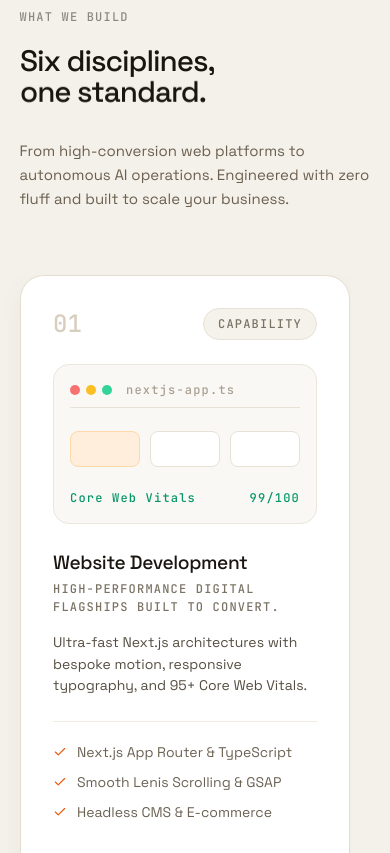
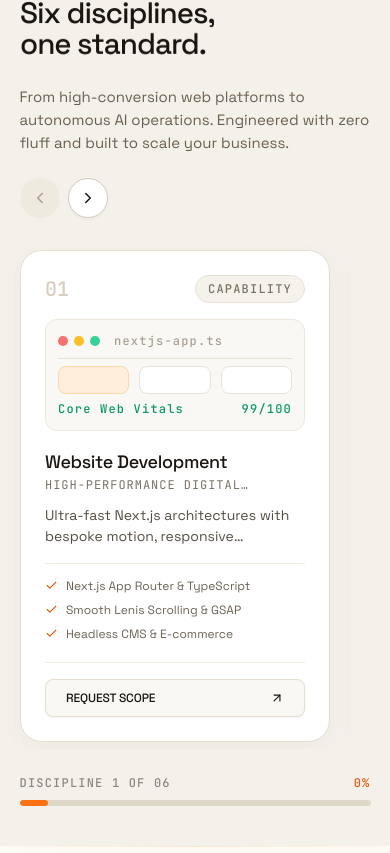
Before and after one commit to ayushmapari56/portfolio, a Next.js app: page / in a window 390 px wide. Shown: the part 2931-3784 px from the top of the page. Built offline with nearby package versions, Linux system fonts and the light colour scheme.

Commit message:
fix(services): eliminate scroll freeze and calibrate viewport height so all cards are 100% visible

```diff
--- a/components/sections/Services.tsx
+++ b/components/sections/Services.tsx
@@ -1,11 +1,11 @@
 "use client";
 
-import { useRef, useEffect, useState } from "react";
+import { useRef, useEffect, useState, useCallback } from "react";
 import gsap from "gsap";
 import { ScrollTrigger } from "gsap/ScrollTrigger";
 import { servicesData, Service } from "@/data/services";
 import SplitReveal from "@/components/ui/SplitReveal";
-import { ArrowUpRight, Check } from "lucide-react";
+import { ArrowUpRight, Check, ChevronLeft, ChevronRight } from "lucide-react";
 
 interface ServicesProps {
   onOpenContact: () => void;
@@ -14,7 +14,19 @@ interface ServicesProps {
 export default function Services({ onOpenContact }: ServicesProps) {
   const sectionRef = useRef<HTMLDivElement>(null);
   const trackRef = useRef<HTMLDivElement>(null);
+  const scrollContainerRef = useRef<HTMLDivElement>(null);
   const [scrollProgress, setScrollProgress] = useState(0);
+  const [canScrollPrev, setCanScrollPrev] = useState(false);
+  const [canScrollNext, setCanScrollNext] = useState(true);
+
+  // Precise scroll calculation
+  const getScrollDistance = useCallback(() => {
+    const track = trackRef.current;
+    if (!track) return 0;
+    // Scroll until the last card is fully visible with comfortable end margin
+    const distance = track.scrollWidth - window.innerWidth + (window.innerWidth * 0.08);
+    return Math.max(0, distance);
+  }, []);
 
   useEffect(() => {
     if (typeof window === "undefined") return;
@@ -26,24 +38,26 @@ export default function Services({ onOpenContact }: ServicesProps) {
 
     const mm = gsap.matchMedia();
 
-    // Desktop: Pinned horizontal scroll (scrub: 0.6)
+    // Desktop (1024px+): Smooth pinned horizontal flow with NO dead zones
     mm.add("(min-width: 1024px)", () => {
-      const getScrollAmount = () => {
-        return track.scrollWidth - window.innerWidth + 140;
-      };
+      const distance = getScrollDistance();
 
       const tween = gsap.to(track, {
-        x: () => -getScrollAmount(),
+        x: () => -distance,
         ease: "none",
         scrollTrigger: {
           trigger: section,
           start: "top top",
-          end: () => `+=${getScrollAmount() * 1.15}`,
+          end: () => `+=${distance}`,
           pin: true,
-          scrub: 0.6,
+          pinSpacing: true,
+          anticipatePin: 1,
+          scrub: 0.8,
           invalidateOnRefresh: true,
           onUpdate: (self) => {
             setScrollProgress(self.progress);
+            setCanScrollPrev(self.progress > 0.03);
+            setCanScrollNext(self.progress < 0.97);
           },
         },
       });
@@ -57,13 +71,32 @@ export default function Services({ onOpenContact }: ServicesProps) {
     return () => {
       mm.revert();
     };
-  }, []);
+  }, [getScrollDistance]);
 
   const handleMobileScroll = (e: React.UIEvent<HTMLDivElement>) => {
     const el = e.currentTarget;
     const max = el.scrollWidth - el.clientWidth;
     if (max > 0) {
-      setScrollProgress(el.scrollLeft / max);
+      const progress = el.scrollLeft / max;
+      setScrollProgress(progress);
+      setCanScrollPrev(progress > 0.03);
+      setCanScrollNext(progress < 0.97);
+    }
+  };
+
+  const scrollByCard = (direction: "prev" | "next") => {
+    const isDesktop = window.innerWidth >= 1024;
+    if (isDesktop && sectionRef.current) {
+      const distance = getScrollDistance();
+      const step = distance / 5;
+      const targetScroll = window.scrollY + (direction === "next" ? step : -step);
+      window.scrollTo({ top: targetScroll, behavior: "smooth" });
+    } else if (scrollContainerRef.current) {
+      const cardWidth = 340;
+      scrollContainerRef.current.scrollBy({
+        left: direction === "next" ? cardWidth : -cardWidth,
+        behavior: "smooth",
+      });
     }
   };
 
@@ -71,37 +104,69 @@ export default function Services({ onOpenContact }: ServicesProps) {
     <section
       id="services"
       ref={sectionRef}
-      className="relative bg-[#F4F1EA] text-[#0B0B14] py-20 lg:py-[140px] px-[5vw] overflow-hidden"
+      className="relative bg-[#F4F1EA] text-[#0B0B14] min-h-screen lg:h-screen lg:max-h-[960px] flex flex-col justify-between py-10 lg:py-12 px-[5vw] overflow-hidden"
     >
-      <div className="max-w-[1400px] mx-auto mb-16 lg:mb-20">
-        <div className="flex flex-col md:flex-row md:items-end justify-between gap-8">
+      {/* ── Compact Header Bar ── */}
+      <div className="max-w-[1400px] w-full mx-auto mb-6 lg:mb-8 shrink-0">
+        <div className="flex flex-col md:flex-row md:items-end justify-between gap-6">
           <div>
-            <span className="block text-mono-label font-mono font-medium uppercase tracking-[0.1em] text-[#8C887E] mb-5">
+            <span className="block text-mono-label font-mono font-medium uppercase tracking-[0.1em] text-[#8C887E] mb-3">
               WHAT WE BUILD
             </span>
             <SplitReveal
               as="h2"
-              className="text-section font-medium tracking-[-0.035em] leading-[1.02] text-[#1a1510]"
+              className="text-section font-medium tracking-[-0.035em] leading-[1.05] text-[#1a1510]"
             >
               {"Six disciplines,\none standard."}
             </SplitReveal>
           </div>
 
-          <p className="max-w-[60ch] text-body text-[#6b6050] font-normal leading-[1.6]">
-            From high-conversion web platforms to autonomous AI operations.
-            Engineered with zero fluff and built to scale your business.
-          </p>
+          <div className="flex flex-col sm:flex-row items-start sm:items-end gap-6 md:gap-10">
+            <p className="max-w-[48ch] text-body text-[#6b6050] font-normal leading-[1.55]">
+              From high-conversion web platforms to autonomous AI operations.
+              Engineered with zero fluff and built to scale your business.
+            </p>
+
+            {/* Quick Navigation Arrow Buttons */}
+            <div className="flex items-center gap-2 shrink-0">
+              <button
+                onClick={() => scrollByCard("prev")}
+                disabled={!canScrollPrev}
+                aria-label="Previous discipline"
+                className={`w-10 h-10 rounded-full border border-[#D5CDC0] flex items-center justify-center transition-all duration-200 ${
+                  canScrollPrev
+                    ? "bg-white text-[#1a1510] hover:bg-orange-600 hover:text-white hover:border-orange-600 shadow-sm"
+                    : "bg-[#EAE4D8]/50 text-[#A89F90] cursor-not-allowed border-transparent"
+                }`}
+              >
+                <ChevronLeft size={18} />
+              </button>
+              <button
+                onClick={() => scrollByCard("next")}
+                disabled={!canScrollNext}
+                aria-label="Next discipline"
+                className={`w-10 h-10 rounded-full border border-[#D5CDC0] flex items-center justify-center transition-all duration-200 ${
+                  canScrollNext
+                    ? "bg-white text-[#1a1510] hover:bg-orange-600 hover:text-white hover:border-orange-600 shadow-sm"
+                    : "bg-[#EAE4D8]/50 text-[#A89F90] cursor-not-allowed border-transparent"
+                }`}
+              >
+                <ChevronRight size={18} />
+              </button>
+            </div>
+          </div>
         </div>
       </div>
 
-      {/* 5. Horizontal Cards Viewport */}
+      {/* ── Horizontal Cards Viewport: Compact & 100% visible in one view ── */}
       <div
-        className="w-full overflow-x-auto lg:overflow-hidden scrollbar-none px-[5vw] -mx-[5vw]"
+        ref={scrollContainerRef}
+        className="w-full overflow-x-auto lg:overflow-hidden scrollbar-none px-[5vw] -mx-[5vw] my-auto py-2"
         onScroll={handleMobileScroll}
       >
         <div
           ref={trackRef}
-          className="flex gap-8 lg:gap-10 w-max items-stretch pb-8 will-change-transform"
+          className="flex gap-6 lg:gap-8 w-max items-stretch will-change-transform"
         >
           {servicesData.map((service, index) => (
             <ServiceCardItem
@@ -114,8 +179,16 @@ export default function Services({ onOpenContact }: ServicesProps) {
         </div>
       </div>
 
-      {/* Thin Horizontal Scroll Progress Bar */}
-      <div className="max-w-[1400px] mx-auto mt-8 lg:mt-12">
+      {/* ── Progress Bar & Counter ── */}
+      <div className="max-w-[1400px] w-full mx-auto mt-6 lg:mt-8 shrink-0">
+        <div className="flex items-center justify-between gap-4 mb-2">
+          <span className="text-mono-label font-mono text-[#8C887E] tracking-[0.1em] uppercase">
+            Discipline {Math.min(6, Math.max(1, Math.round(scrollProgress * 5) + 1))} of 06
+          </span>
+          <span className="text-mono-label font-mono text-orange-600 font-medium">
+            {Math.round(scrollProgress * 100)}%
+          </span>
+        </div>
         <div className="w-full h-1.5 bg-[#E0D8CB] rounded-full overflow-hidden">
           <div
             className="h-full bg-gradient-to-r from-orange-500 to-[#FF6E10] transition-all duration-150 ease-out rounded-full will-change-transform"
@@ -136,55 +209,55 @@ function ServiceCardItem({
   onOpenContact: () => void;
 }) {
   return (
-    <div className="group relative w-[330px] sm:w-[380px] lg:w-[420px] rounded-[24px] bg-white border border-[#E5DDD0] shadow-[0_8px_30px_rgb(0,0,0,0.04)] hover:shadow-[0_24px_50px_rgba(255,110,16,0.12)] hover:border-orange-500/80 p-8 sm:p-10 flex flex-col justify-between transition-all duration-300 hover:-translate-y-2 select-none will-change-transform">
+    <div className="group relative w-[310px] sm:w-[350px] lg:w-[380px] rounded-[22px] bg-white border border-[#E5DDD0] shadow-[0_6px_24px_rgb(0,0,0,0.03)] hover:shadow-[0_20px_40px_rgba(255,110,16,0.12)] hover:border-orange-500/80 p-6 sm:p-7 flex flex-col justify-between transition-all duration-300 hover:-translate-y-1.5 select-none will-change-transform">
       <div>
-        {/* Top Header: Big muted number & mono tag */}
-        <div className="flex items-center justify-between mb-6">
-          <span className="text-2xl lg:text-3xl font-mono font-medium tabular-nums text-[#D8CEBE] group-hover:text-orange-500 transition-colors">
+        {/* Top Header: Number & Tag */}
+        <div className="flex items-center justify-between mb-4">
+          <span className="text-xl sm:text-2xl font-mono font-medium tabular-nums text-[#D8CEBE] group-hover:text-orange-500 transition-colors">
             {service.number}
           </span>
-          <span className="text-mono-label font-mono font-medium tracking-[0.1em] uppercase px-3.5 py-1.5 rounded-full bg-[#F5F2EB] text-[#7A7264] border border-[#E8E2D6]">
+          <span className="text-mono-label font-mono font-medium tracking-[0.1em] uppercase px-3 py-1 rounded-full bg-[#F5F2EB] text-[#7A7264] border border-[#E8E2D6]">
             CAPABILITY
           </span>
         </div>
 
-        {/* Small Illustration Area on top */}
-        <div className="w-full h-40 rounded-2xl bg-[#FAF8F5] border border-[#ECE6DB] mb-7 p-4 flex items-center justify-center relative overflow-hidden group-hover:border-orange-200 transition-colors">
+        {/* Compact Illustration */}
+        <div className="w-full h-28 sm:h-32 rounded-xl bg-[#FAF8F5] border border-[#ECE6DB] mb-5 p-3 flex items-center justify-center relative overflow-hidden group-hover:border-orange-200 transition-colors">
           <ServiceIllustration type={service.iconType} />
         </div>
 
         {/* Title & Tagline */}
-        <h3 className="text-card font-medium tracking-[-0.02em] leading-[1.15] text-[#1a1510] group-hover:text-orange-600 transition-colors">
+        <h3 className="text-lg sm:text-xl font-medium tracking-[-0.02em] leading-[1.2] text-[#1a1510] group-hover:text-orange-600 transition-colors">
           {service.title}
         </h3>
-        <p className="text-mono-label font-mono text-[#7A7264] tracking-[0.1em] uppercase mt-1.5 mb-4">
+        <p className="text-xs font-mono text-[#7A7264] tracking-[0.08em] uppercase mt-1 mb-3 line-clamp-1">
           {service.tagline}
         </p>
 
-        {/* Description: 16-17px */}
-        <p className="text-card-desc text-[#554E42] leading-[1.55] mb-6 max-w-[60ch]">
+        {/* Description: clean 2-line clamp */}
+        <p className="text-sm text-[#554E42] leading-[1.5] mb-4 line-clamp-2">
           {service.description}
         </p>
 
         {/* Deliverables List */}
-        <div className="space-y-2.5 pt-5 border-t border-[#F0EBE0]">
+        <div className="space-y-2 pt-3.5 border-t border-[#F0EBE0]">
           {service.deliverables.slice(0, 3).map((item, i) => (
-            <div key={i} className="flex items-center gap-2.5 text-sm text-[#6B6254] font-normal">
-              <Check size={14} className="text-orange-600 shrink-0" />
+            <div key={i} className="flex items-center gap-2 text-xs text-[#6B6254] font-normal">
+              <Check size={13} className="text-orange-600 shrink-0" />
               <span className="line-clamp-1">{item}</span>
             </div>
           ))}
         </div>
       </div>
 
-      {/* Action CTA with taller padding (14px 28px) */}
-      <div className="pt-7 mt-7 border-t border-[#F0EBE0]">
+      {/* Action CTA */}
+      <div className="pt-4 mt-5 border-t border-[#F0EBE0]">
         <button
           onClick={onOpenContact}
-          className="w-full flex items-center justify-between py-3.5 px-7 rounded-xl bg-[#FAF8F5] hover:bg-orange-600 hover:text-white text-[#1a1510] text-nav font-medium uppercase tracking-[-0.01em] transition-all duration-200 border border-[#E5DDD0] hover:border-orange-600 shadow-sm"
+          className="w-full flex items-center justify-between py-2.5 px-5 rounded-lg bg-[#FAF8F5] hover:bg-orange-600 hover:text-white text-[#1a1510] text-xs font-medium uppercase tracking-[-0.01em] transition-all duration-200 border border-[#E5DDD0] hover:border-orange-600 shadow-sm"
         >
           <span>Request Scope</span>
-          <ArrowUpRight size={15} className="group-hover:translate-x-0.5 group-hover:-translate-y-0.5 transition-transform" />
+          <ArrowUpRight size={14} className="group-hover:translate-x-0.5 group-hover:-translate-y-0.5 transition-transform" />
         </button>
       </div>
     </div>
@@ -203,9 +276,9 @@ function ServiceIllustration({ type }: { type: Service["iconType"] }) {
             <span className="ml-2 text-mono-label font-mono text-[#A89F90] tracking-[0.1em]">nextjs-app.ts</span>
           </div>
           <div className="grid grid-cols-3 gap-2.5 my-auto">
-            <div className="h-9 rounded-lg bg-orange-100/80 border border-orange-200" />
-            <div className="h-9 rounded-lg bg-white border border-[#E8E2D6]" />
-            <div className="h-9 rounded-lg bg-white border border-[#E8E2D6]" />
+            <div className="h-7 rounded-lg bg-orange-100/80 border border-orange-200" />
+            <div className="h-7 rounded-lg bg-white border border-[#E8E2D6]" />
+            <div className="h-7 rounded-lg bg-white border border-[#E8E2D6]" />
           </div>
           <div className="flex justify-between items-center text-mono-label font-mono text-emerald-600 tracking-[0.1em]">
             <span>Core Web Vitals</span>
@@ -221,16 +294,16 @@ function ServiceIllustration({ type }: { type: Service["iconType"] }) {
             <line x1="20%" y1="50%" x2="50%" y2="50%" stroke="#CBD5E1" strokeWidth="2" strokeDasharray="3 3" />
             <line x1="50%" y1="50%" x2="80%" y2="50%" stroke="#CBD5E1" strokeWidth="2" strokeDasharray="3 3" />
           </svg>
-          <div className="relative z-10 w-12 h-12 rounded-xl bg-white border border-[#E2E8F0] shadow-sm flex flex-col items-center justify-center">
-            <span className="text-[9px] font-mono font-medium text-sky-600 tracking-[0.1em]">INBOUND</span>
+          <div className="relative z-10 w-10 h-10 rounded-xl bg-white border border-[#E2E8F0] shadow-sm flex flex-col items-center justify-center">
+            <span className="text-[8px] font-mono font-medium text-sky-600 tracking-[0.1em]">INBOUND</span>
             <span className="text-xs">⚡</span>
           </div>
-          <div className="relative z-10 w-14 h-14 rounded-2xl bg-gradient-to-tr from-emerald-500 to-teal-400 text-white shadow-md flex flex-col items-center justify-center">
-            <span className="text-[9px] font-mono font-medium tracking-[0.1em]">LLM</span>
-            <span className="text-sm">🤖</span>
+          <div className="relative z-10 w-12 h-12 rounded-2xl bg-gradient-to-tr from-emerald-500 to-teal-400 text-white shadow-md flex flex-col items-center justify-center">
+            <span className="text-[8px] font-mono font-medium tracking-[0.1em]">LLM</span>
+            <span className="text-xs">🤖</span>
           </div>
-          <div className="relative z-10 w-12 h-12 rounded-xl bg-white border border-[#E2E8F0] shadow-sm flex flex-col items-center justify-center">
-            <span className="text-[9px] font-mono font-medium text-orange-600 tracking-[0.1em]">CRM</span>
+          <div className="relative z-10 w-10 h-10 rounded-xl bg-white border border-[#E2E8F0] shadow-sm flex flex-col items-center justify-center">
+            <span className="text-[8px] font-mono font-medium text-orange-600 tracking-[0.1em]">CRM</span>
             <span className="text-xs">✓</span>
           </div>
         </div>
@@ -239,15 +312,15 @@ function ServiceIllustration({ type }: { type: Service["iconType"] }) {
     case "message-circle":
       return (
         <div className="w-full h-full flex flex-col justify-between">
-          <div className="flex items-center gap-2 pb-2 border-b border-[#E8E2D6]">
+          <div className="flex items-center gap-2 pb-1.5 border-b border-[#E8E2D6]">
             <span className="w-2.5 h-2.5 rounded-full bg-emerald-500" />
-            <span className="text-mono-label font-mono font-medium text-[#1a1510] tracking-[0.1em] uppercase">WhatsApp Business API</span>
+            <span className="text-mono-label font-mono font-medium text-[#1a1510] tracking-[0.1em] uppercase">WhatsApp Cloud API</span>
           </div>
-          <div className="space-y-2 my-auto">
-            <div className="max-w-[75%] rounded-xl rounded-tl-none bg-white p-2.5 border border-[#E8E2D6] text-xs text-[#444]">
+          <div className="space-y-1.5 my-auto">
+            <div className="max-w-[80%] rounded-xl rounded-tl-none bg-white p-2 border border-[#E8E2D6] text-[11px] text-[#444]">
               How can I book a project review?
             </div>
-            <div className="max-w-[75%] ml-auto rounded-xl rounded-tr-none bg-emerald-600 text-white p-2.5 text-xs">
+            <div className="max-w-[80%] ml-auto rounded-xl rounded-tr-none bg-emerald-600 text-white p-2 text-[11px]">
               Slot reserved for Thursday at 3PM ✓✓
             </div>
           </div>
@@ -261,11 +334,11 @@ function ServiceIllustration({ type }: { type: Service["iconType"] }) {
             <span className="font-medium text-[#1a1510]">DISCOVERY SESSION</span>
             <span className="text-violet-600 font-medium">30 MIN</span>
           </div>
-          <div className="grid grid-cols-4 gap-2 my-auto text-center">
+          <div className="grid grid-cols-4 gap-1.5 my-auto text-center">
             {["10:00", "11:30", "14:00", "16:00"].map((time, i) => (
               <span
                 key={time}
-                className={`py-1.5 rounded-lg text-mono-label font-mono font-medium tabular-nums ${
+                className={`py-1 rounded-md text-mono-label font-mono font-medium tabular-nums ${
                   i === 1 ? "bg-violet-600 text-white shadow-sm" : "bg-white border border-[#E8E2D6] text-[#666]"
                 }`}
               >
@@ -273,7 +346,7 @@ function ServiceIllustration({ type }: { type: Service["iconType"] }) {
               </span>
             ))}
           </div>
-          <div className="flex items-center justify-between text-mono-label font-mono text-emerald-600 bg-emerald-50 p-1.5 rounded-lg border border-emerald-200 tracking-[0.1em]">
+          <div className="flex items-center justify-between text-mono-label font-mono text-emerald-600 bg-emerald-50 px-2 py-1 rounded-lg border border-emerald-200 tracking-[0.1em]">
             <span>Google Calendar Sync</span>
             <span className="font-medium">Active</span>
           </div>
@@ -287,17 +360,17 @@ function ServiceIllustration({ type }: { type: Service["iconType"] }) {
             <span>DESIGN SYSTEM</span>
             <span className="text-rose-500 font-medium">FIGMA</span>
           </div>
-          <div className="relative h-16 bg-white rounded-xl border border-[#E8E2D6] flex items-center justify-center overflow-hidden">
+          <div className="relative h-12 bg-white rounded-xl border border-[#E8E2D6] flex items-center justify-center overflow-hidden">
             <div className="absolute inset-0 flex items-center justify-around opacity-40">
-              <span className="w-5 h-5 rounded-full border border-rose-400" />
-              <span className="w-6 h-6 rounded-md border border-orange-400" />
-              <span className="w-5 h-5 rounded-full bg-rose-500" />
+              <span className="w-4 h-4 rounded-full border border-rose-400" />
+              <span className="w-5 h-5 rounded-md border border-orange-400" />
+              <span className="w-4 h-4 rounded-full bg-rose-500" />
             </div>
             <span className="text-xs font-medium text-[#1a1510] relative z-10">Sensory Typography</span>
           </div>
           <div className="flex gap-2 justify-center">
             {["#FF6E10", "#F43F5E", "#10B981", "#38BDF8"].map((c) => (
-              <span key={c} className="w-4 h-4 rounded-full border border-white shadow-sm" style={{ backgroundColor: c }} />
+              <span key={c} className="w-3.5 h-3.5 rounded-full border border-white shadow-sm" style={{ backgroundColor: c }} />
             ))}
           </div>
         </div>
@@ -310,19 +383,19 @@ function ServiceIllustration({ type }: { type: Service["iconType"] }) {
             <span>INFRASTRUCTURE SLA</span>
             <span className="text-cyan-600 font-medium">24/7/365</span>
           </div>
-          <div className="flex items-center justify-center gap-4 my-auto">
-            <div className="relative w-14 h-14 flex items-center justify-center">
-              <span className="absolute inset-0 rounded-full border-4 border-cyan-100" />
-              <span className="absolute inset-0 rounded-full border-4 border-cyan-500 border-t-transparent animate-spin" style={{ animationDuration: "6s" }} />
+          <div className="flex items-center justify-center gap-3 my-auto">
+            <div className="relative w-11 h-11 flex items-center justify-center">
+              <span className="absolute inset-0 rounded-full border-3 border-cyan-100" />
+              <span className="absolute inset-0 rounded-full border-3 border-cyan-500 border-t-transparent animate-spin" style={{ animationDuration: "6s" }} />
               <span className="text-xs font-mono font-medium text-cyan-700 tabular-nums">99.9%</span>
             </div>
-            <div className="text-xs space-y-1">
+            <div className="text-xs space-y-0.5">
               <div className="font-medium text-[#1a1510]">Uptime Guard</div>
-              <div className="text-emerald-600 font-mono text-mono-label tracking-[0.1em]">● All Systems Normal</div>
+              <div className="text-emerald-600 font-mono text-mono-label tracking-[0.1em]">● Normal</div>
             </div>
           </div>
           <div className="text-mono-label font-mono text-[#8C887E] text-center tracking-[0.1em]">
-            Automated dependency & security updates
+            Automated security & dependency updates
           </div>
         </div>
       );
```
